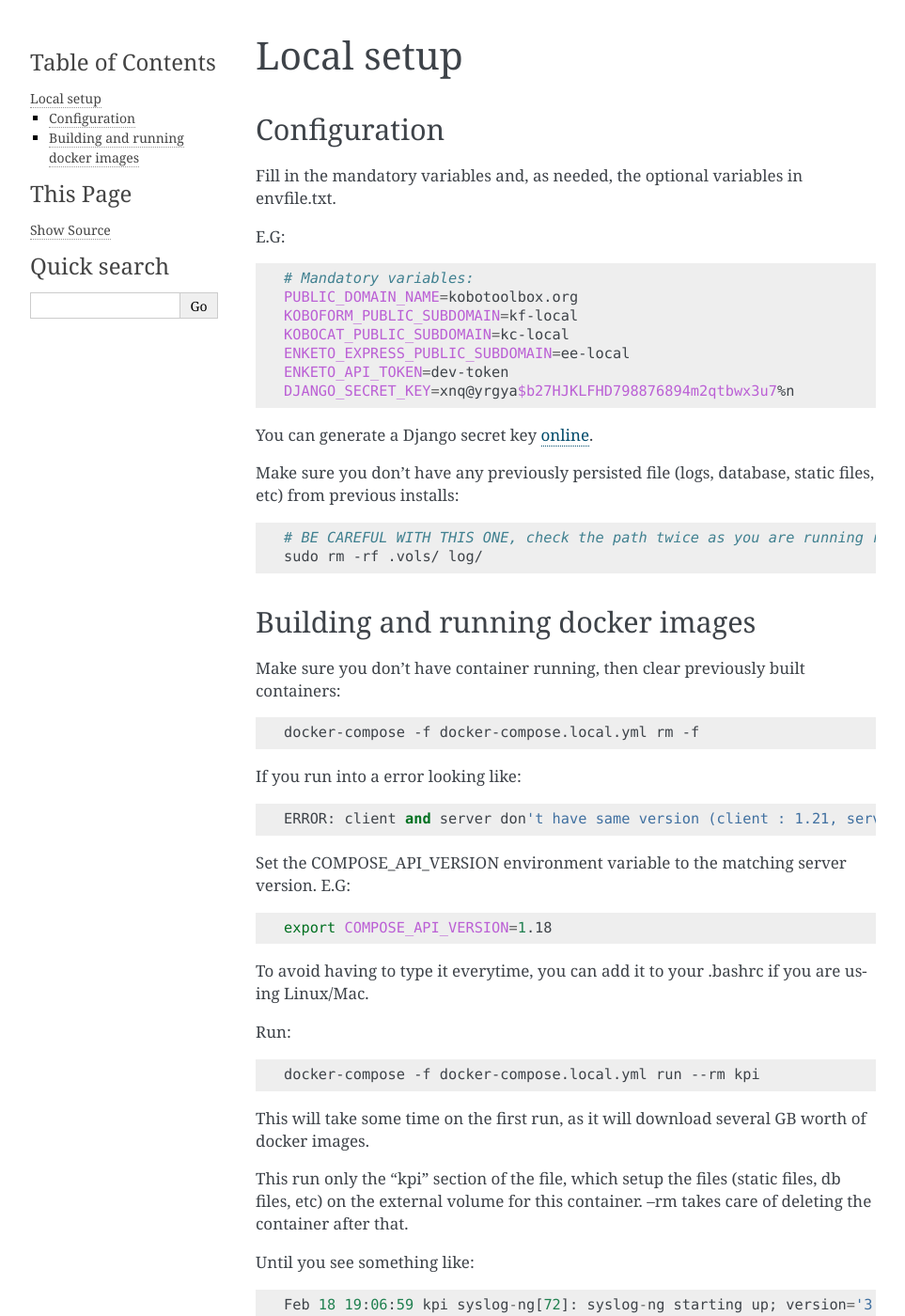
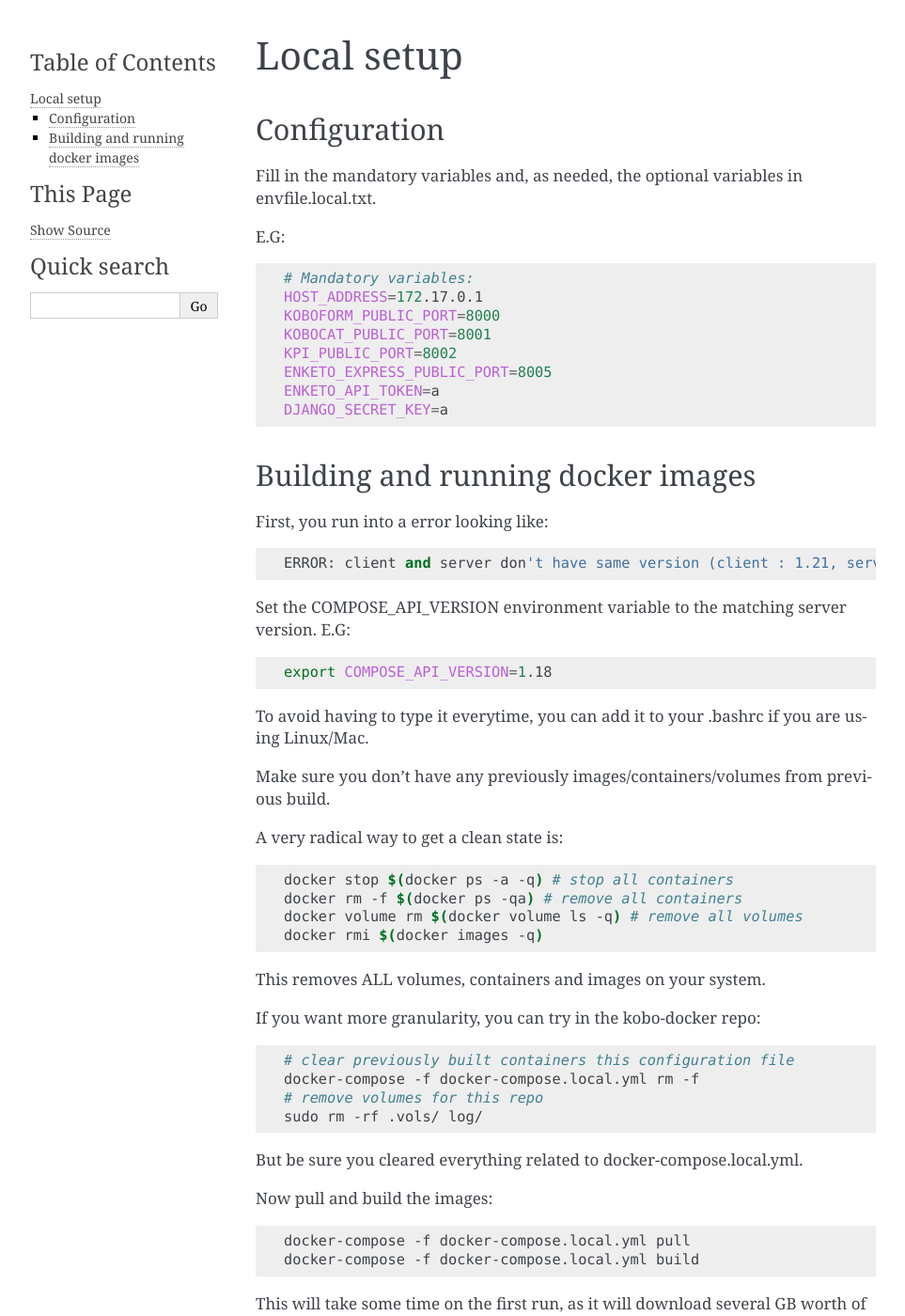
Before and after one commit to kobotoolbox/kobo-docker, a Sphinx documentation site: the page built from doc/source/local_setup.rst, in a window 1280 px wide and 1400 px high. Shown: the whole window at 94% size, without its empty margins (148-1111 px from the left). Built offline with Sphinx 7.4.7, drawn with Linux system fonts in a browser that asks for light colours; some of the changed text lies outside the part shown.

Commit message:
Update the setup doc

```diff
--- a/doc/source/local_setup.rst
+++ b/doc/source/local_setup.rst
@@ -4,39 +4,26 @@ Local setup
 Configuration
 ===============
 
-Fill in the mandatory variables and, as needed, the optional variables in envfile.txt.
+Fill in the mandatory variables and, as needed, the optional variables in envfile.local.txt.
 
 E.G:
 
 .. code-block:: bash
 
     # Mandatory variables:
-    PUBLIC_DOMAIN_NAME=kobotoolbox.org
-    KOBOFORM_PUBLIC_SUBDOMAIN=kf-local
-    KOBOCAT_PUBLIC_SUBDOMAIN=kc-local
-    ENKETO_EXPRESS_PUBLIC_SUBDOMAIN=ee-local
-    ENKETO_API_TOKEN=dev-token
-    DJANGO_SECRET_KEY=xnq@yrgya$b27HJKLFHD798876894m2qtbwx3u7%n
+    HOST_ADDRESS=172.17.0.1
+    KOBOFORM_PUBLIC_PORT=8000
+    KOBOCAT_PUBLIC_PORT=8001
+    KPI_PUBLIC_PORT=8002
+    ENKETO_EXPRESS_PUBLIC_PORT=8005
+    ENKETO_API_TOKEN=a
+    DJANGO_SECRET_KEY=a
 
-You can generate a Django secret key `online <http://www.miniwebtool.com/django-secret-key-generator/>`_.
-
-Make sure you don't have any previously persisted file (logs, database, static files, etc) from previous installs:
-
-.. code-block:: bash
-
-    # BE CAREFUL WITH THIS ONE, check the path twice as you are running rm with sudo
-    sudo rm -rf .vols/ log/
 
 Building and running docker images
 ===================================
 
-Make sure you don't have container running, then clear previously built containers:
-
-.. code-block:: bash
-
-    docker-compose -f docker-compose.local.yml rm -f
-
-If you run into a error looking like::
+First, you run into a error looking like::
 
     ERROR: client and server don't have same version (client : 1.21, server: 1.18)
 
@@ -48,45 +35,38 @@ Set the COMPOSE_API_VERSION environment variable to the matching server version.
 
 To avoid having to type it everytime, you can add it to your .bashrc if you are using Linux/Mac.
 
-Run:
+Make sure you don't have any previously images/containers/volumes from previous build.
+
+A very radical way to get a clean state is:
 
 .. code-block:: bash
 
-    docker-compose -f docker-compose.local.yml run --rm kpi
+    docker stop $(docker ps -a -q) # stop all containers
+    docker rm -f $(docker ps -qa) # remove all containers
+    docker volume rm $(docker volume ls -q) # remove all volumes
+    docker rmi $(docker images -q)
 
-This will take some time on the first run, as it will download several GB worth of docker images.
+This removes ALL volumes, containers and images on your system.
 
-This run only the "kpi" section of the file, which setup the files (static files, db files, etc) on the external volume for this container. --rm takes care of deleting the container after that.
-
-Until you see something like::
-
-    Feb 18 19:06:59 kpi syslog-ng[72]: syslog-ng starting up; version='3.5.3'
-
-Then you can kill the process with CTRL+C.
-
-Then We do the same other sections:
+If you want more granularity, you can try in the kobo-docker repo:
 
 .. code-block:: bash
 
-    docker-compose -f docker-compose.local.yml run --rm dkobo
+    # clear previously built containers this configuration file
+    docker-compose -f docker-compose.local.yml rm -f
+    # remove volumes for this repo
+    sudo rm -rf .vols/ log/
 
-Until you see something like::
+But be sure you cleared everything related to docker-compose.local.yml.
 
-    Feb 18 19:08:02 dkobo syslog-ng[100]: syslog-ng starting up; version='3.5.3'
-
-Then you can kill the process with CTRL+C.
-
-Then run:
+Now pull and build the images:
 
 .. code-block:: bash
 
-    docker-compose -f docker-compose.local.yml run --rm kobocat
+    docker-compose -f docker-compose.local.yml pull
+    docker-compose -f docker-compose.local.yml build
 
-Until you see something like::
-
-    [2016-02-18 14:09:47,538: WARNING/MainProcess] celery@kobocat ready.
-
-Then you can kill the process with CTRL+C.
+This will take some time on the first run, as it will download several GB worth of docker images.
 
 Finally start all images:
 
@@ -96,4 +76,10 @@ Finally start all images:
 
 Ang go to::
 
-    http://127.0.0.1:8001/
+
+    http://172.17.0.1:8000/
+
+You may login as::
+
+    username: kobo
+    password: kobo
```
Also changed, not shown: doc/source/development.rst (+7 -0 lines).
